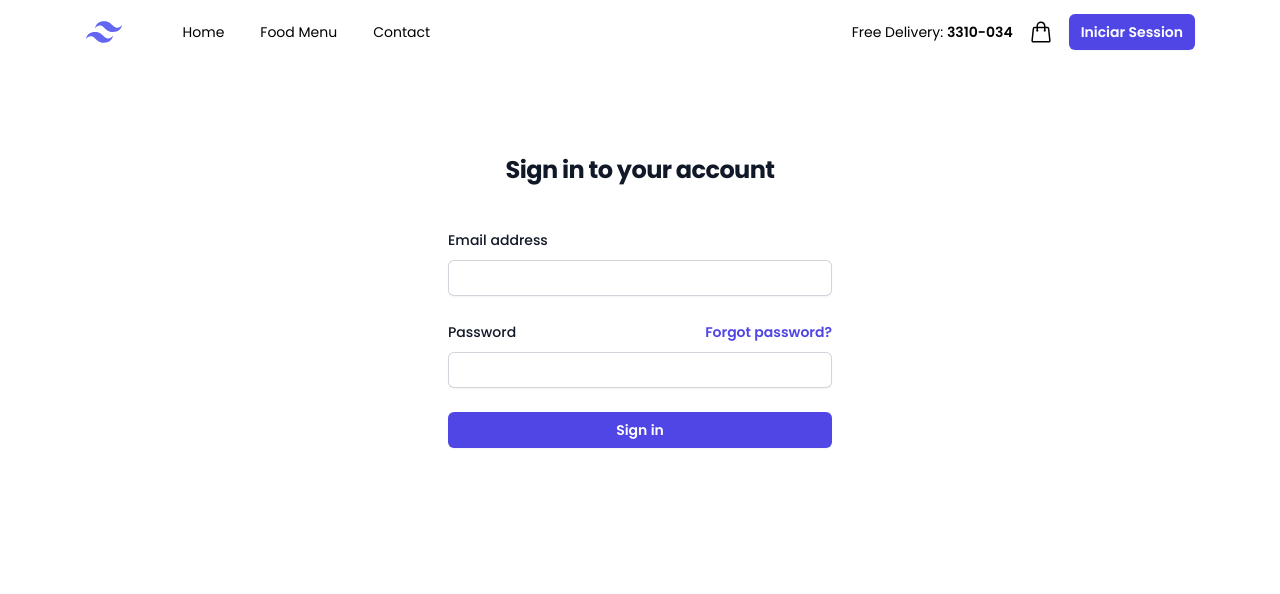
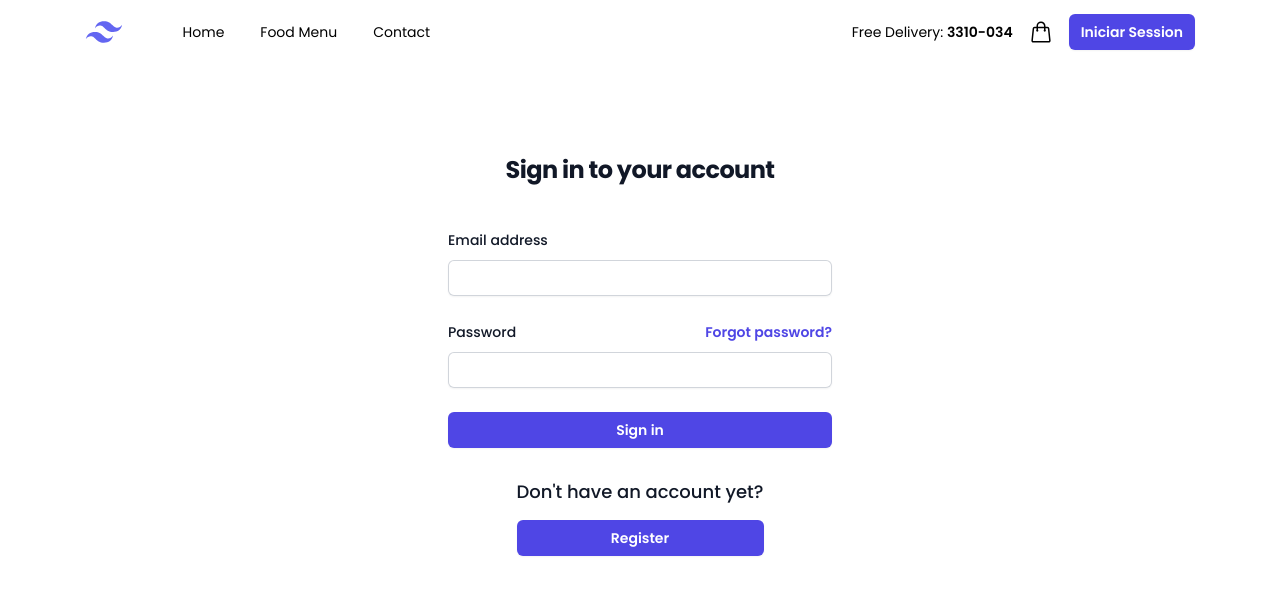
Before and after one commit to CarlosHernandez200/delimark, a React (Vite) app in the folder frontend/: page /login in a window 1280 px wide. Shown: the top 594 px of the page. Built offline with nearby package versions, Linux system fonts and the light colour scheme.

Commit message:
Confirmar cambios no rastreados en el frontend

```diff
--- a/frontend/package.json
+++ b/frontend/package.json
@@ -14,7 +14,7 @@
     "@heroicons/react": "^2.0.18",
     "react": "^18.2.0",
     "react-dom": "^18.2.0",
-    "react-router-dom": "^6.11.2",
+    "react-router-dom": "^6.13.0",
     "sonner": "^0.4.0"
   },
   "devDependencies": {
--- a/frontend/src/App.jsx
+++ b/frontend/src/App.jsx
@@ -4,6 +4,7 @@ import Header from "./components/Header";
 import Login from "./pages/Login";
 import NotFound from "./pages/NotFound";
 import { Contact } from './pages/Contact';
+import { Register } from "./pages/Register";
 
 const App = () => {
   return (
@@ -14,6 +15,7 @@ const App = () => {
           <Route path="/" element={<Home />} />
           <Route path="/login" element={<Login />} />
           <Route path="/contact" element={<Contact />} />
+          <Route path="/register" element={<Register />} />
           <Route path="*" element={<NotFound />} />
         </Routes>
       </BrowserRouter>
--- a/frontend/src/pages/Login.jsx
+++ b/frontend/src/pages/Login.jsx
@@ -1,5 +1,6 @@
 import { Toaster, toast } from "sonner";
 import { useState } from "react";
+import { Link } from "react-router-dom"
 
 const Login = () => {
   const [email, setEmail] = useState("");
@@ -104,6 +105,7 @@ const Login = () => {
             />
           </div>
         </div>
+
         <div>
           <button
             type="submit"
@@ -114,8 +116,23 @@ const Login = () => {
         </div>
       </form>
     </div>
+
+    <div className="mx-auto mt-8">
+      <h2 className="text-center text-lg font-medium leading-6 text-gray-900">
+        Don't have an account yet?
+      </h2>
+      <div className="mt-4">
+        <Link
+          to="/register"
+          className="block w-full text-center rounded-md bg-indigo-600 px-3 py-1.5 text-sm font-semibold leading-6 text-white shadow-sm hover:bg-indigo-500 focus-visible:outline focus-visible:outline-2 focus-visible:outline-offset-2 focus-visible:outline-indigo-600"
+        >
+          Register
+        </Link>
       </div>
     </div>
+  </div>
+</div>
+
   );
 };
 
--- a/frontend/src/pages/NotFound.jsx
+++ b/frontend/src/pages/NotFound.jsx
@@ -1,12 +1,7 @@
 const NotFound = () => {
-  return (
-    <div className="flex flex-col items-center justify-center h-screen bg-gray-100">
-      <h1 className="text-4xl font-bold mb-4">Error 404</h1>
-      <p className="text-lg text-gray-600">
-        La página que estás buscando no se encontró.
-      </p>
-    </div>
-  );
-}
+    return (
+      <div>NotFound</div>
+    );
+  }
 
-export default NotFound;
+  export default NotFound;
```
Also changed, not shown: 1 other file (tests, documents, lock files or other folders). Lines whose indentation alone changed are shown as unchanged.
